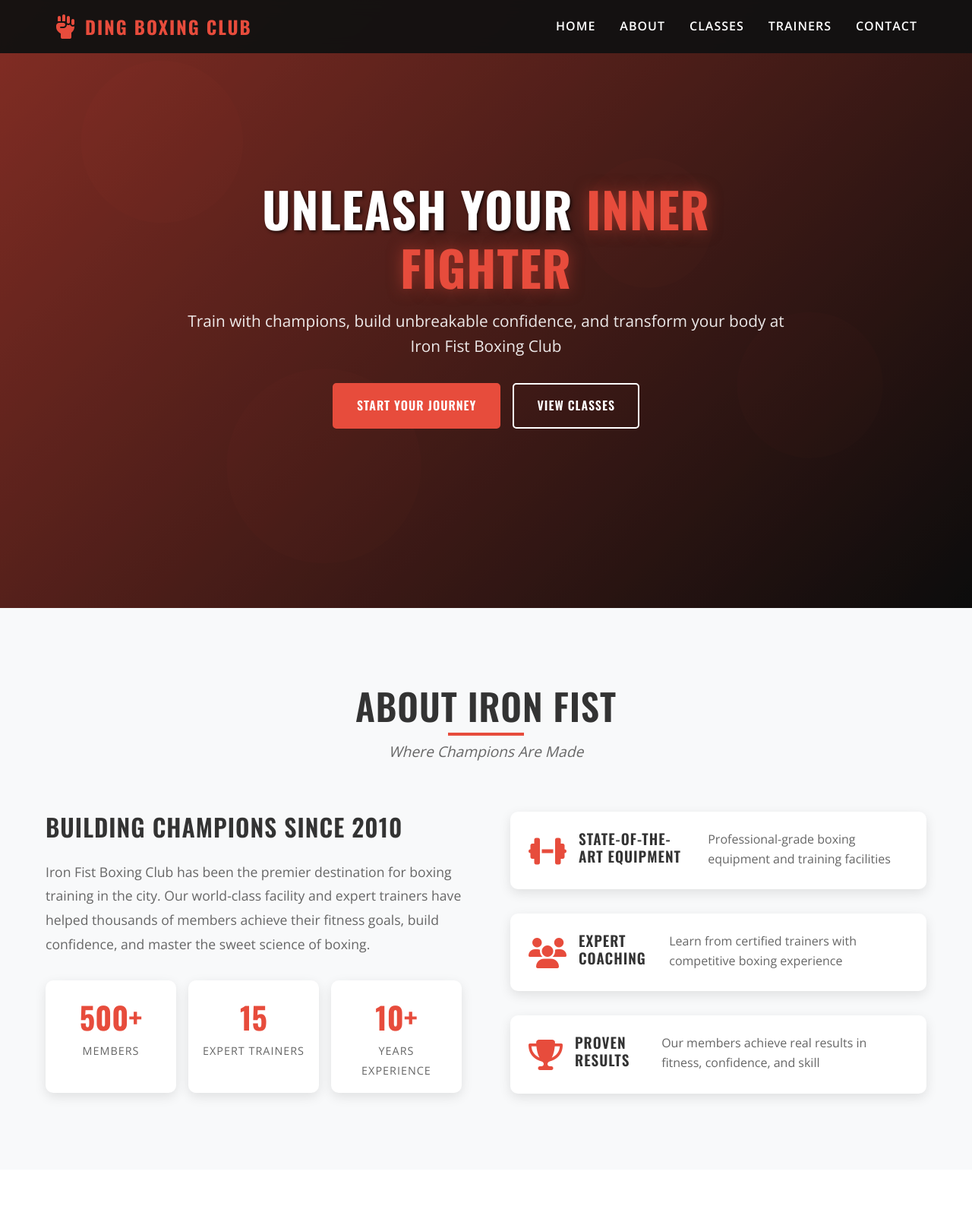
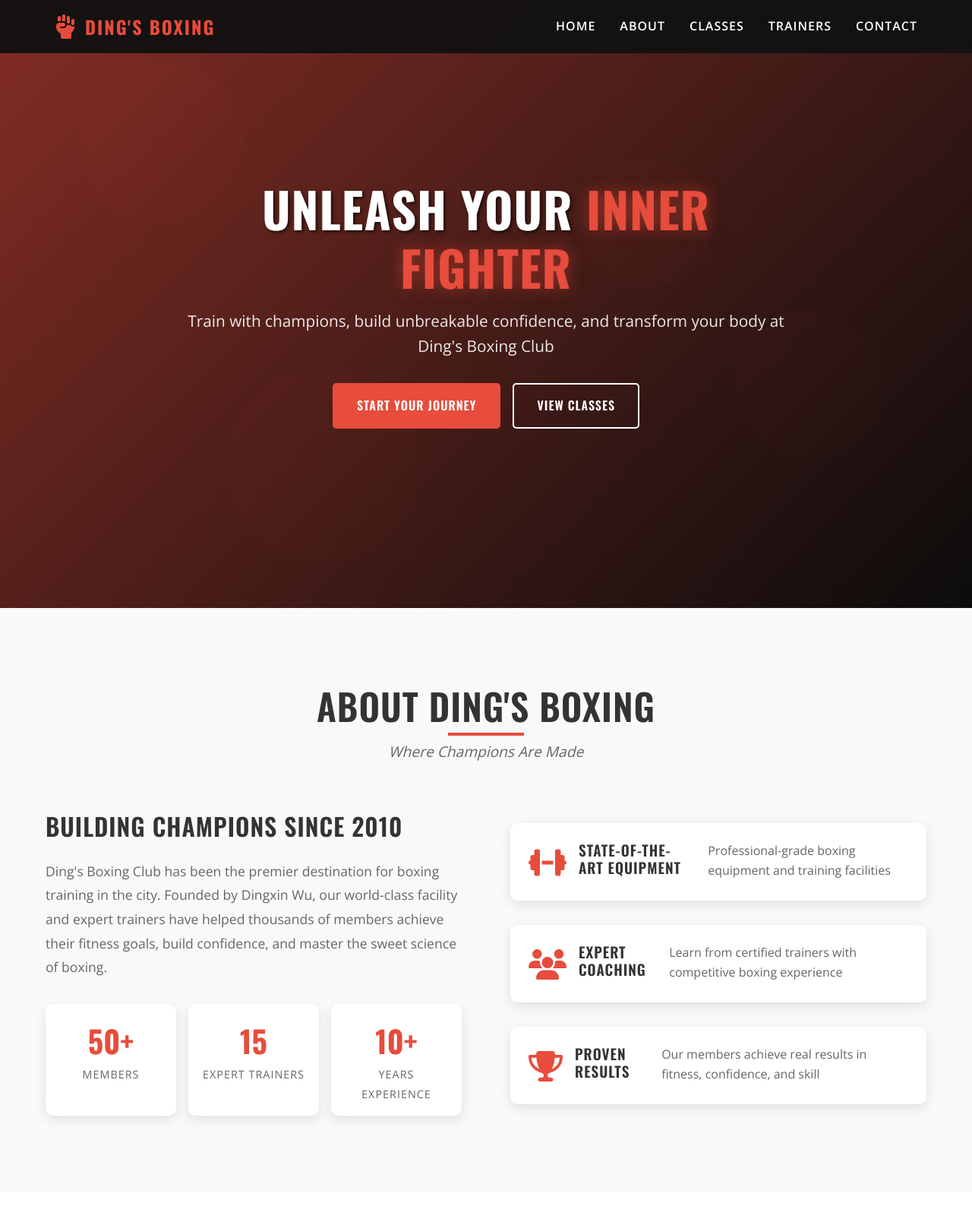
Before and after one commit to dingxinal/boxingweb, a plain HTML site: page index.html in a window 1280 px wide. Shown: the top 1600 px of the page at 76% size. Drawn offline with nearby package versions, Linux system fonts and the light colour scheme.

Commit message:
add my name

```diff
--- a/index.html
+++ b/index.html
@@ -14,7 +14,7 @@
         <div class="nav-container">
             <div class="nav-logo">
                 <i class="fas fa-fist-raised"></i>
-                <span>Ding Boxing Club</span>
+                <span>DING'S BOXING</span>
             </div>
             <ul class="nav-menu">
                 <li><a href="#home">Home</a></li>
@@ -35,7 +35,7 @@
     <section id="home" class="hero">
         <div class="hero-content">
             <h1 class="hero-title">UNLEASH YOUR <span class="highlight">INNER FIGHTER</span></h1>
-            <p class="hero-subtitle">Train with champions, build unbreakable confidence, and transform your body at Iron Fist Boxing Club</p>
+            <p class="hero-subtitle">Train with champions, build unbreakable confidence, and transform your body at Ding's Boxing Club</p>
             <div class="hero-buttons">
                 <a href="#contact" class="btn btn-primary">Start Your Journey</a>
                 <a href="#classes" class="btn btn-secondary">View Classes</a>
@@ -48,16 +48,16 @@
     <section id="about" class="about">
         <div class="container">
             <div class="section-header">
-                <h2>ABOUT IRON FIST</h2>
+                <h2>ABOUT DING'S BOXING</h2>
                 <p>Where Champions Are Made</p>
             </div>
             <div class="about-content">
                 <div class="about-text">
                     <h3>Building Champions Since 2010</h3>
-                    <p>Iron Fist Boxing Club has been the premier destination for boxing training in the city. Our world-class facility and expert trainers have helped thousands of members achieve their fitness goals, build confidence, and master the sweet science of boxing.</p>
+                    <p>Ding's Boxing Club has been the premier destination for boxing training in the city. Founded by Dingxin Wu, our world-class facility and expert trainers have helped thousands of members achieve their fitness goals, build confidence, and master the sweet science of boxing.</p>
                     <div class="stats">
                         <div class="stat">
-                            <span class="stat-number">500+</span>
+                            <span class="stat-number">50+</span>
                             <span class="stat-label">Members</span>
                         </div>
                         <div class="stat">
@@ -157,12 +157,12 @@
                             <i class="fas fa-user"></i>
                         </div>
                     </div>
-                    <h3>Mike "Thunder" Johnson</h3>
-                    <p class="trainer-title">Head Coach</p>
-                    <p>Former professional boxer with 15 years of coaching experience. Specializes in technique and mental preparation.</p>
+                    <h3>Dingxin Wu</h3>
+                    <p class="trainer-title">Owner & Head Coach</p>
+                    <p>Founder of Ding's Boxing Club with extensive boxing experience and passion for developing fighters of all levels. Dedicated to building a community of champions.</p>
                     <div class="trainer-stats">
-                        <span>15+ Years Experience</span>
-                        <span>50+ Trained Fighters</span>
+                        <span>Club Founder</span>
+                        <span>Expert Trainer</span>
                     </div>
                 </div>
                 <div class="trainer-card">
@@ -211,21 +211,21 @@
                         <i class="fas fa-map-marker-alt"></i>
                         <div>
                             <h4>Location</h4>
-                            <p>123 Champion Street<br>Downtown District, City 12345</p>
+                            <p>317 112th Avenue NE<br>Bellevue, WA 98004</p>
                         </div>
                     </div>
                     <div class="contact-item">
                         <i class="fas fa-phone"></i>
                         <div>
                             <h4>Phone</h4>
-                            <p>(555) 123-FIGHT<br>(555) 123-3448</p>
+                            <p>(408) 281-FIGHT<br>(480) 281-3448</p>
                         </div>
                     </div>
                     <div class="contact-item">
                         <i class="fas fa-envelope"></i>
                         <div>
                             <h4>Email</h4>
-                            <p>info@ironfistboxing.com</p>
+                            <p>info@dingsboxing.com</p>
                         </div>
                     </div>
                     <div class="contact-item">
@@ -271,7 +271,7 @@
                 <div class="footer-section">
                     <div class="footer-logo">
                         <i class="fas fa-fist-raised"></i>
-                        <span>IRON FIST</span>
+                        <span>DING'S BOXING</span>
                     </div>
                     <p>Building champions, one punch at a time.</p>
                     <div class="social-links">
@@ -303,11 +303,11 @@
                     <h4>Contact Info</h4>
                     <p><i class="fas fa-map-marker-alt"></i> 123 Champion Street</p>
                     <p><i class="fas fa-phone"></i> (555) 123-FIGHT</p>
-                    <p><i class="fas fa-envelope"></i> info@ironfistboxing.com</p>
+                    <p><i class="fas fa-envelope"></i> info@dingsboxing.com</p>
                 </div>
             </div>
             <div class="footer-bottom">
-                <p>&copy; 2024 Iron Fist Boxing Club. All rights reserved.</p>
+                <p>&copy; 2024 Ding's Boxing Club. All rights reserved.</p>
             </div>
         </div>
     </footer>
```
